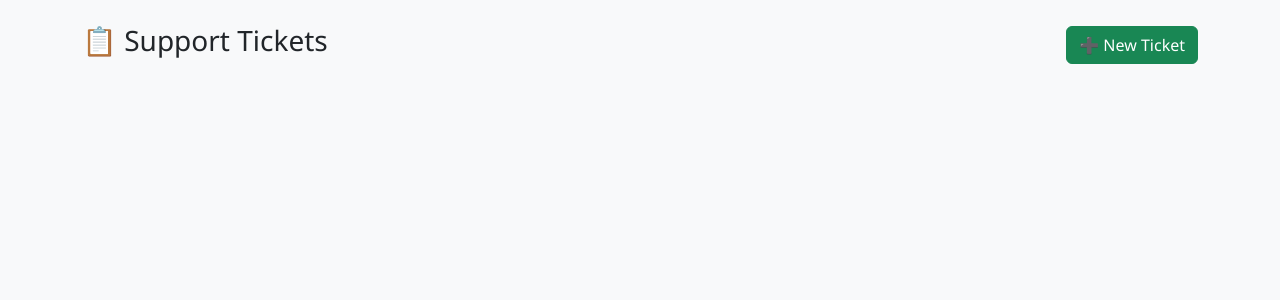
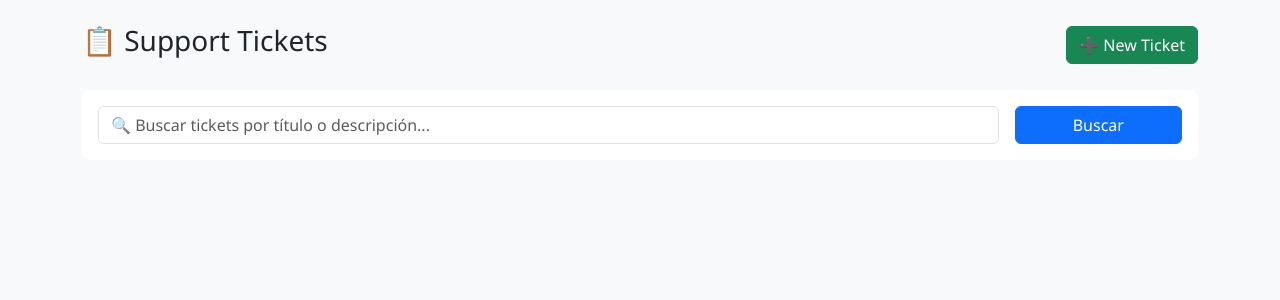
Before and after one commit to Ezequiel7G/helpdesk-app, a Flask app: template templates/tickets_list.html in a window 1280 px wide. Shown: the part 57-357 px from the top of the page. Run offline with Flask 3, Linux system fonts and the light colour scheme; the template is opened without the code that fills it, so the values that code supplies are empty.

Commit message:
Add search feature for tickets

```diff
--- a/app.py
+++ b/app.py
@@ -8,6 +8,8 @@ app = Flask(__name__)
 app.config.from_object(Config)
 
 # ============= DATABASE CONNECTION =============
+
+
 def get_db_connection():
     return pymysql.connect(
         host=app.config["DB_HOST"],
@@ -18,6 +20,8 @@ def get_db_connection():
     )
 
 # ============= DECORATORS =============
+
+
 def login_required(f):
     @wraps(f)
     def decorated_function(*args, **kwargs):
@@ -26,6 +30,7 @@ def login_required(f):
             return redirect(url_for("login"))
         return f(*args, **kwargs)
     return decorated_function
+
 
 def role_required(*roles):
     def decorator(f):
@@ -40,11 +45,13 @@ def role_required(*roles):
 
 # ============= ROUTES =============
 
+
 @app.route("/")
 def index():
     if "user_id" in session:
         return redirect(url_for("dashboard"))
     return redirect(url_for("login"))
+
 
 @app.route("/login", methods=["GET", "POST"])
 def login():
@@ -69,12 +76,14 @@ def login():
 
     return render_template("login.html")
 
+
 @app.route("/logout")
 @login_required
 def logout():
     session.clear()
     flash("You have been logged out.", "info")
     return redirect(url_for("login"))
+
 
 @app.route("/dashboard")
 @login_required
@@ -89,28 +98,34 @@ def dashboard():
             cursor.execute("SELECT COUNT(*) as total FROM tickets")
             total_tickets = cursor.fetchone()["total"]
 
-            cursor.execute("SELECT status, COUNT(*) as count FROM tickets GROUP BY status")
+            cursor.execute(
+                "SELECT status, COUNT(*) as count FROM tickets GROUP BY status")
             status_counts = cursor.fetchall()
         elif user_role == "AGENT":
-            cursor.execute("SELECT COUNT(*) as total FROM tickets WHERE assigned_to = %s OR assigned_to IS NULL", (user_id,))
+            cursor.execute(
+                "SELECT COUNT(*) as total FROM tickets WHERE assigned_to = %s OR assigned_to IS NULL", (user_id,))
             total_tickets = cursor.fetchone()["total"]
 
-            cursor.execute("SELECT status, COUNT(*) as count FROM tickets WHERE assigned_to = %s OR assigned_to IS NULL GROUP BY status", (user_id,))
+            cursor.execute(
+                "SELECT status, COUNT(*) as count FROM tickets WHERE assigned_to = %s OR assigned_to IS NULL GROUP BY status", (user_id,))
             status_counts = cursor.fetchall()
         else:  # USER
-            cursor.execute("SELECT COUNT(*) as total FROM tickets WHERE created_by = %s", (user_id,))
+            cursor.execute(
+                "SELECT COUNT(*) as total FROM tickets WHERE created_by = %s", (user_id,))
             total_tickets = cursor.fetchone()["total"]
 
-            cursor.execute("SELECT status, COUNT(*) as count FROM tickets WHERE created_by = %s GROUP BY status", (user_id,))
+            cursor.execute(
+                "SELECT status, COUNT(*) as count FROM tickets WHERE created_by = %s GROUP BY status", (user_id,))
             status_counts = cursor.fetchall()
 
     conn.close()
 
     return render_template("dashboard.html",
-                         total_tickets=total_tickets,
-                         status_counts=status_counts)
+                           total_tickets=total_tickets,
+                           status_counts=status_counts)
 
 # ============= TICKETS ROUTES =============
+
 
 @app.route("/tickets")
 @login_required
@@ -118,39 +133,75 @@ def tickets_list():
     user_id = session["user_id"]
     user_role = session["user_role"]
 
+    # Obtener el término de búsqueda (si existe)
+    search_query = request.args.get('search', '')
+
     conn = get_db_connection()
     with conn.cursor() as cursor:
         if user_role == "ADMIN":
-            cursor.execute("""
-                SELECT t.*, u.name AS created_by_name, a.name AS assigned_to_name
-                FROM tickets t
-                JOIN users u ON t.created_by = u.id
-                LEFT JOIN users a ON t.assigned_to = a.id
-                ORDER BY t.created_at DESC
-            """)
+            if search_query:
+                cursor.execute("""
+                    SELECT t.*, u.name AS created_by_name, a.name AS assigned_to_name
+                    FROM tickets t
+                    JOIN users u ON t.created_by = u.id
+                    LEFT JOIN users a ON t.assigned_to = a.id
+                    WHERE t.title LIKE %s OR t.description LIKE %s
+                    ORDER BY t.created_at DESC
+                """, (f'%{search_query}%', f'%{search_query}%'))
+            else:
+                cursor.execute("""
+                    SELECT t.*, u.name AS created_by_name, a.name AS assigned_to_name
+                    FROM tickets t
+                    JOIN users u ON t.created_by = u.id
+                    LEFT JOIN users a ON t.assigned_to = a.id
+                    ORDER BY t.created_at DESC
+                """)
         elif user_role == "AGENT":
-            cursor.execute("""
-                SELECT t.*, u.name AS created_by_name, a.name AS assigned_to_name
-                FROM tickets t
-                JOIN users u ON t.created_by = u.id
-                LEFT JOIN users a ON t.assigned_to = a.id
-                WHERE t.assigned_to = %s OR t.assigned_to IS NULL
-                ORDER BY t.created_at DESC
-            """, (user_id,))
+            if search_query:
+                cursor.execute("""
+                    SELECT t.*, u.name AS created_by_name, a.name AS assigned_to_name
+                    FROM tickets t
+                    JOIN users u ON t.created_by = u.id
+                    LEFT JOIN users a ON t.assigned_to = a.id
+                    WHERE (t.assigned_to = %s OR t.assigned_to IS NULL)
+                    AND (t.title LIKE %s OR t.description LIKE %s)
+                    ORDER BY t.created_at DESC
+                """, (user_id, f'%{search_query}%', f'%{search_query}%'))
+            else:
+                cursor.execute("""
+                    SELECT t.*, u.name AS created_by_name, a.name AS assigned_to_name
+                    FROM tickets t
+                    JOIN users u ON t.created_by = u.id
+                    LEFT JOIN users a ON t.assigned_to = a.id
+                    WHERE t.assigned_to = %s OR t.assigned_to IS NULL
+                    ORDER BY t.created_at DESC
+                """, (user_id,))
         else:  # USER
-            cursor.execute("""
-                SELECT t.*, u.name AS created_by_name, a.name AS assigned_to_name
-                FROM tickets t
-                JOIN users u ON t.created_by = u.id
-                LEFT JOIN users a ON t.assigned_to = a.id
-                WHERE t.created_by = %s
-                ORDER BY t.created_at DESC
-            """, (user_id,))
+            if search_query:
+                cursor.execute("""
+                    SELECT t.*, u.name AS created_by_name, a.name AS assigned_to_name
+                    FROM tickets t
+                    JOIN users u ON t.created_by = u.id
+                    LEFT JOIN users a ON t.assigned_to = a.id
+                    WHERE t.created_by = %s
+                    AND (t.title LIKE %s OR t.description LIKE %s)
+                    ORDER BY t.created_at DESC
+                """, (user_id, f'%{search_query}%', f'%{search_query}%'))
+            else:
+                cursor.execute("""
+                    SELECT t.*, u.name AS created_by_name, a.name AS assigned_to_name
+                    FROM tickets t
+                    JOIN users u ON t.created_by = u.id
+                    LEFT JOIN users a ON t.assigned_to = a.id
+                    WHERE t.created_by = %s
+                    ORDER BY t.created_at DESC
+                """, (user_id,))
 
         tickets = cursor.fetchall()
     conn.close()
 
-    return render_template("tickets_list.html", tickets=tickets)
+    return render_template("tickets_list.html", tickets=tickets, search_query=search_query)
+
 
 @app.route("/tickets/new", methods=["GET", "POST"])
 @login_required
@@ -179,6 +230,7 @@ def ticket_new():
 
     return render_template("ticket_new.html")
 
+
 @app.route("/tickets/<int:ticket_id>", methods=["GET", "POST"])
 @login_required
 def ticket_detail(ticket_id):
@@ -202,7 +254,8 @@ def ticket_detail(ticket_id):
         """, (ticket_id,))
         comments = cursor.fetchall()
 
-        cursor.execute("SELECT id, name FROM users WHERE role IN ('ADMIN', 'AGENT')")
+        cursor.execute(
+            "SELECT id, name FROM users WHERE role IN ('ADMIN', 'AGENT')")
         agents = cursor.fetchall()
     conn.close()
 
@@ -211,9 +264,10 @@ def ticket_detail(ticket_id):
         return redirect(url_for("tickets_list"))
 
     return render_template("ticket_detail.html",
-                         ticket=ticket,
-                         comments=comments,
-                         agents=agents)
+                           ticket=ticket,
+                           comments=comments,
+                           agents=agents)
+
 
 @app.route("/tickets/<int:ticket_id>/update", methods=["POST"])
 @login_required
@@ -239,6 +293,7 @@ def ticket_update(ticket_id):
     flash("Ticket updated.", "success")
     return redirect(url_for("ticket_detail", ticket_id=ticket_id))
 
+
 @app.route("/tickets/<int:ticket_id>/comments", methods=["POST"])
 @login_required
 def comment_add(ticket_id):
@@ -263,17 +318,20 @@ def comment_add(ticket_id):
 
 # ============= USERS ROUTES (ADMIN ONLY) =============
 
+
 @app.route("/users")
 @login_required
 @role_required("ADMIN")
 def users_list():
     conn = get_db_connection()
     with conn.cursor() as cursor:
-        cursor.execute("SELECT id, name, email, role, created_at FROM users ORDER BY created_at DESC")
+        cursor.execute(
+            "SELECT id, name, email, role, created_at FROM users ORDER BY created_at DESC")
         users = cursor.fetchall()
     conn.close()
 
     return render_template("users_list.html", users=users)
+
 
 @app.route("/users/<int:user_id>/role", methods=["POST"])
 @login_required
@@ -286,12 +344,14 @@ def user_change_role(user_id):
 
     conn = get_db_connection()
     with conn.cursor() as cursor:
-        cursor.execute("UPDATE users SET role = %s WHERE id = %s", (new_role, user_id))
+        cursor.execute("UPDATE users SET role = %s WHERE id = %s",
+                       (new_role, user_id))
         conn.commit()
     conn.close()
 
     flash("Role updated.", "success")
     return redirect(url_for("users_list"))
 
+
 if __name__ == "__main__":
     app.run(debug=True)
--- a/templates/tickets_list.html
+++ b/templates/tickets_list.html
@@ -1,12 +1,40 @@
-{% extends "base.html" %}
-
-{% block content %}
+{% extends "base.html" %} {% block content %}
 <div class="container mt-4">
   <div class="d-flex justify-content-between align-items-center mb-4">
     <h3>📋 Support Tickets</h3>
     <a href="{{ url_for('ticket_new') }}" class="btn btn-success">
       ➕ New Ticket
     </a>
+  </div>
+
+  <!-- BUSCADOR (MEJORA ADICIONAL) -->
+  <div class="card mb-3">
+    <div class="card-body">
+      <form method="get" action="{{ url_for('tickets_list') }}" class="row g-3">
+        <div class="col-md-10">
+          <input
+            type="text"
+            name="search"
+            class="form-control"
+            placeholder="🔍 Buscar tickets por título o descripción..."
+            value="{{ search_query or '' }}"
+          />
+        </div>
+        <div class="col-md-2">
+          <button type="submit" class="btn btn-primary w-100">Buscar</button>
+        </div>
+      </form>
+      {% if search_query %}
+      <div class="mt-2">
+        <small class="text-muted">
+          Resultados para: <strong>"{{ search_query }}"</strong>
+          <a href="{{ url_for('tickets_list') }}" class="ms-2"
+            >Limpiar búsqueda</a
+          >
+        </small>
+      </div>
+      {% endif %}
+    </div>
   </div>
 
   {% if tickets %}
@@ -27,7 +55,10 @@
           </thead>
           <tbody>
             {% for t in tickets %}
-                        <tr style="cursor: pointer;" onclick="window.location='{{ url_for('ticket_detail', ticket_id=t.id) }}'">
+            <tr
+              style="cursor: pointer"
+              onclick="window.location='{{ url_for('ticket_detail', ticket_id=t.id) }}'"
+            >
               <td><strong>{{ t.id }}</strong></td>
               <td>{{ t.title }}</td>
               <td>
@@ -60,7 +91,13 @@
   </div>
   {% else %}
   <div class="alert alert-info">
-        <strong>No tickets found.</strong> Create your first support ticket!
+    {% if search_query %}
+    <strong>No se encontraron tickets</strong> que coincidan con "{{
+    search_query }}".
+    <a href="{{ url_for('tickets_list') }}">Ver todos los tickets</a>
+    {% else %}
+    <strong>No tickets found.</strong> Create your first support ticket! {%
+    endif %}
   </div>
   {% endif %}
 </div>
```
Lines whose indentation alone changed are shown as unchanged.
